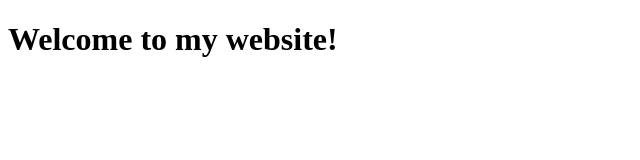
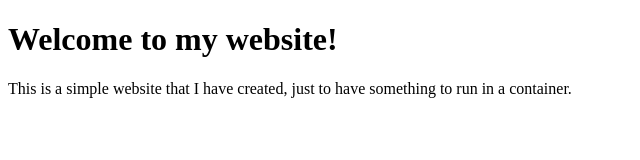
Before and after one commit to robstrdev/null-to-apps-on-k8s, a plain HTML site: page public/index.html in a window 1280 px wide. Shown: the whole page, without its empty margins (0-640 px from the left). Drawn offline with Linux system fonts and the light colour scheme.

Commit message:
refactor: added some more content
Signed-off-by: Roberth Strand <me@robstr.dev>

```diff
--- a/public/index.html
+++ b/public/index.html
@@ -6,5 +6,6 @@
   </head>
   <body>
     <h1> Welcome to my website! </h1>
+    <p>This is a simple website that I have created, just to have something to run in a container.</p>
   </body>
 </html>
```
